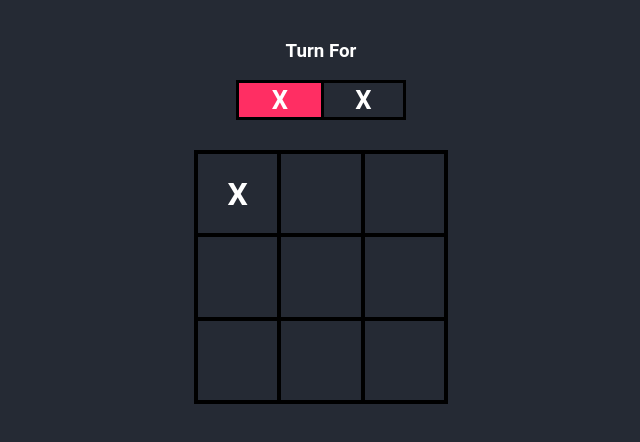
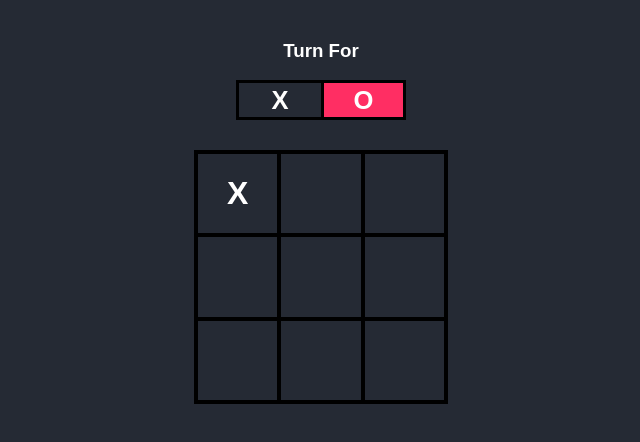
Before and after one commit to shanellmusarurwa/Tic-tac-toe, a plain HTML site: page index.html in a window 1280 px wide. Both pictures are taken after a click on the element 556 px from the left and 193 px from the top of the page. Shown: the whole page, without its empty margins (319-959 px from the left). Drawn offline with Linux system fonts and the light colour scheme.

Commit message:
corrected errors

```diff
--- a/index.html
+++ b/index.html
@@ -2,6 +2,7 @@
 <html lang="en">
   <head>
     <meta charset="UTF-8" />
+    <meta http-equiv="X-UA-Compatible" content="IE=edge" />
     <meta name="viewport" content="width=device-width, initial-scale=1.0" />
     <title>Tic_Tac_Toe</title>
     <link rel="stylesheet" href="style.css" />
@@ -10,7 +11,7 @@
     <div class="turn-container">
       <h3>Turn For</h3>
       <div class="turn-box align">X</div>
-      <div class="turn-box align">X</div>
+      <div class="turn-box align">O</div>
       <div class="bg"></div>
     </div>
     <div class="main-grid">
--- a/script.js
+++ b/script.js
@@ -18,7 +18,7 @@ boxes.forEach((e) => {
 function changeTurn() {
   if (turn === "X") {
     turn = "O";
-    DocumentTimeline.querySelector(".bg").style.left = "85px";
+    document.querySelector(".bg").style.left = "85px";
   } else {
     turn = "X";
     document.querySelector(".bg").style.left = "0";
@@ -39,11 +39,11 @@ function cheakWin() {
   for (let i = 0; i < winConditions.length; i++) {
     let v0 = boxes[winConditions[i][0]].innerHTML;
     let v1 = boxes[winConditions[i][1]].innerHTML;
-    let v2 = boxes[winConditions[i]][2].innerHTML;
+    let v2 = boxes[winConditions[i][2]].innerHTML;
 
     if (v0 != "" && v0 === v1 && v0 === v2) {
       isGameOver = true;
-      document.querySelector("#results").innerHTML = turn + "win";
+      document.querySelector("#results").innerHTML = turn + " win";
       document.querySelector("#play-again").style.display = "inline";
 
       for (j = 0; j < 3; j++) {
@@ -60,6 +60,7 @@ function cheakDraw() {
     boxes.forEach((e) => {
       if (e.innerHTML === "") isDraw = false;
     });
+
     if (isDraw) {
       isGameOver = true;
       document.querySelector("#results").innerHTML = "Draw";
--- a/style.css
+++ b/style.css
@@ -1,9 +1,16 @@
 * {
   color: white;
-  font-family: "Roboto", sans-serif;
+  font-family: sans-serif;
   transition: 0.2s ease-in-out;
   user-select: none;
 }
+
+.align {
+  display: flex;
+  justify-content: center;
+  align-items: center;
+}
+
 body {
   background-color: #252a34;
   margin: 0;
@@ -12,11 +19,7 @@ body {
   text-align: center;
   padding-top: 5vh;
 }
-.align {
-  display: flex;
-  justify-content: center;
-  align-items: center;
-}
+
 .turn-container {
   width: 170px;
   height: 80px;
@@ -26,19 +29,23 @@ body {
   grid-template-rows: 1fr 1fr;
   position: relative;
 }
+
 .turn-container h3 {
   margin: 0;
   grid-column-start: 1;
   grid-column-end: 3;
 }
-.turn-box {
+
+.turn-container .turn-box {
   border: 3px solid #000;
   font-size: 1.6rem;
   font-weight: 700;
 }
-.turn-box:nth-child(even) {
+
+.turn-container .turn-box:nth-child(even) {
   border-right: none;
 }
+
 .bg {
   position: absolute;
   bottom: 0;
@@ -48,6 +55,7 @@ body {
   background-color: #ff2e63;
   z-index: -1;
 }
+
 .main-grid {
   display: grid;
   grid-template-columns: repeat(3, 1fr);
@@ -57,24 +65,28 @@ body {
   margin: 30px auto;
   border: 2px solid #000;
 }
+
 .box {
   cursor: pointer;
   font-size: 2rem;
   font-weight: 700;
   border: 2px solid #000;
 }
+
 .box:hover {
   background-color: #ff2e63;
 }
+
 #play-again {
   background-color: #ff2e63;
   padding: 10px 25px;
   border: none;
   font-size: 1.2rem;
-  border-radius: 10px;
+  border-radius: 5px;
   cursor: pointer;
   display: none;
 }
+
 #play-again:hover {
   padding: 10px 40px;
   background-color: #08d9d6;
```
